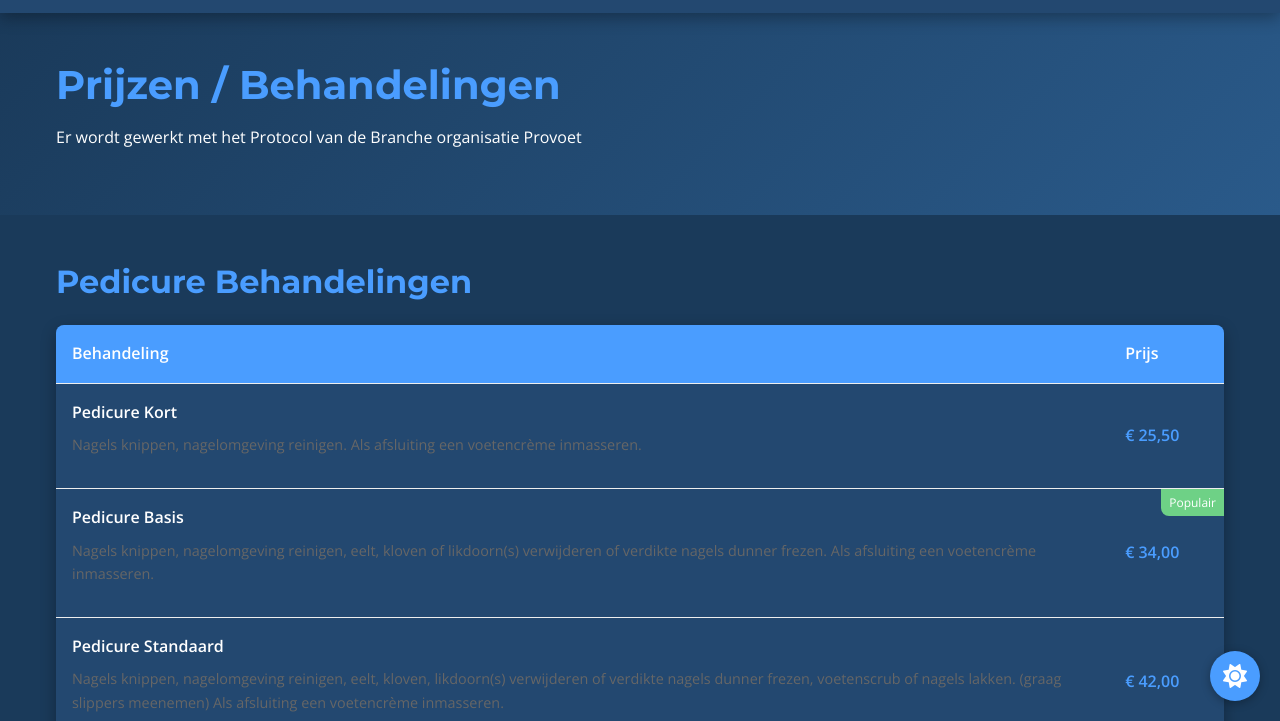
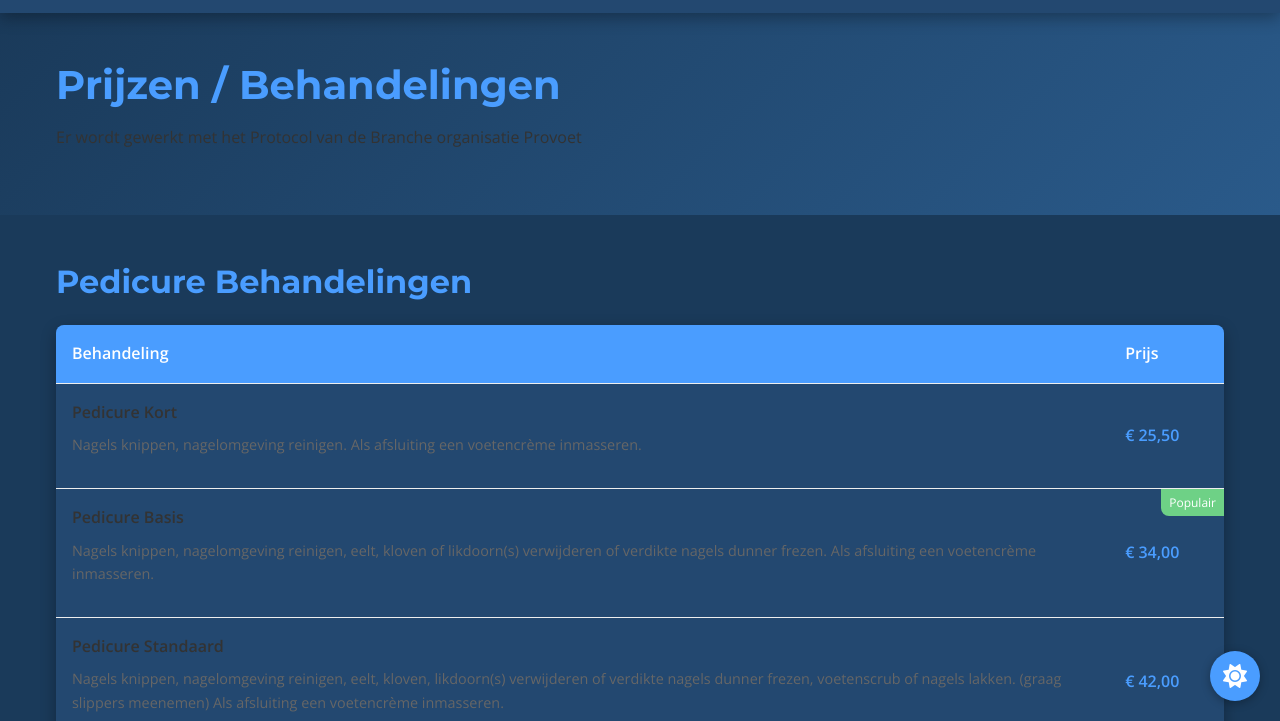
Before and after one commit to Patrickverheul/pedilien.com, a plain HTML site: page prices.html in a window 1280 px wide. Both pictures are taken after a click on the button "Toggle Dark Mode". Shown: the part 79-800 px from the top of the page. Drawn offline with nearby package versions, Linux system fonts and the light colour scheme.

Commit message:
Update dark-mode.css

```diff
--- a/css/dark-mode.css
+++ b/css/dark-mode.css
@@ -19,7 +19,7 @@
   --primary-color: #4a9dff;     /* Brighter blue for dark mode */
   --secondary-color: #6ed186;   /* Vibrant green for dark mode */
   --background-color: #1a3a5a;  /* Deep blue background instead of dark gray */
-  --text-color: #ffffff;        /* White text for better contrast */
+  --text-color: #333333;        /* Dark Grey text for better contrast */
   --accent-color: #234870;      /* Lighter blue for section backgrounds */
   --footer-color: #183050;      /* Slightly darker blue for footer */
   --button-hover: #3a8bd8;      /* Hover state for dark mode */
```
